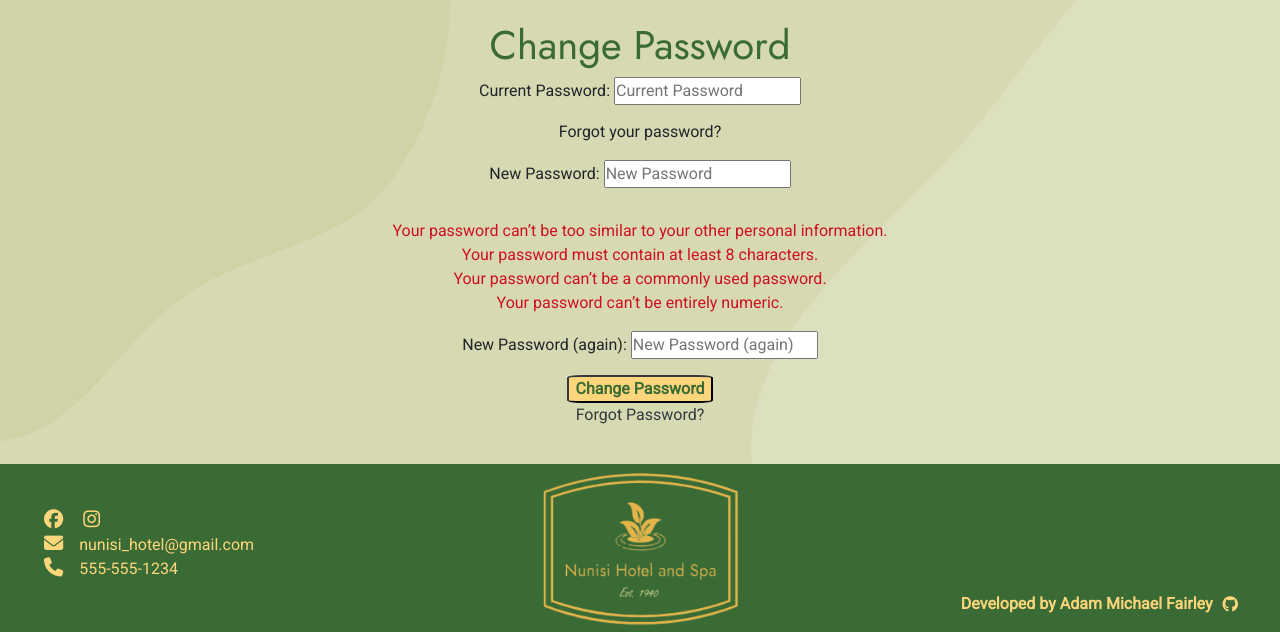
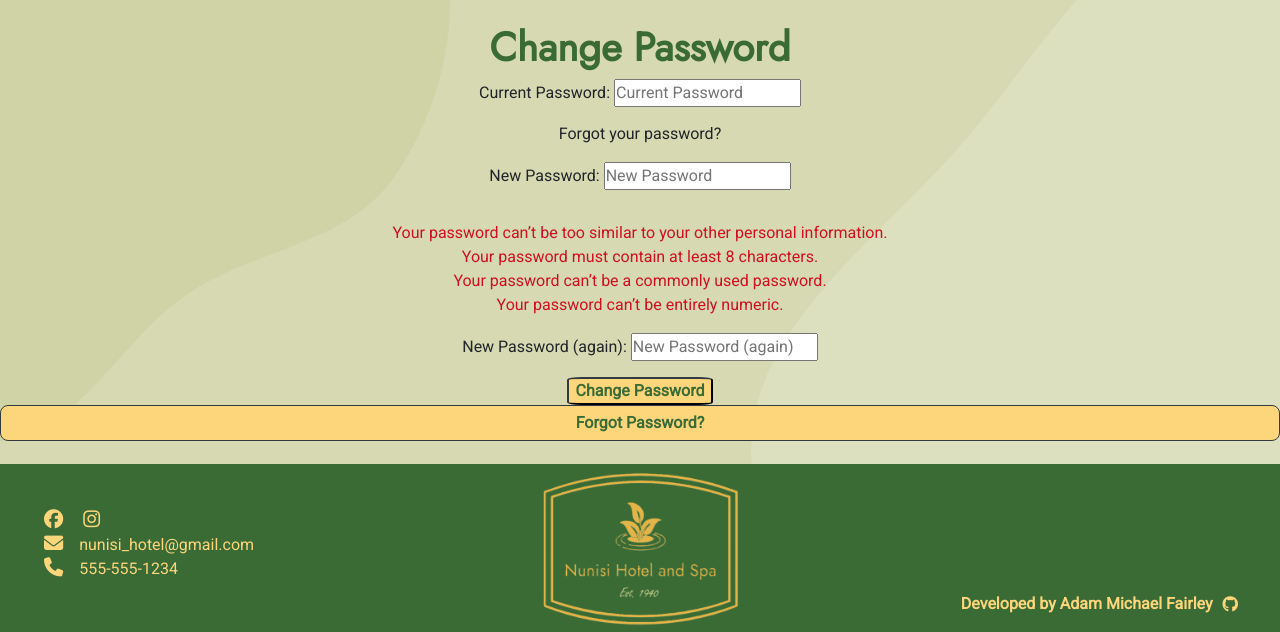
Before and after one commit to amfairley/nunisi, a Django app: page /accounts/password/change/ in a window 1280 px wide. Shown: the part 168-800 px from the top of the page. Run offline with Django 5.2, Linux system fonts and the light colour scheme; the visitor is signed in with stand-in values (Sample User, id 1); parts of the project's set-up code (start-up, migrations or seed data) failed here and were passed over; some libraries are stand-ins or nearby versions.

Commit message:
Allauth: restyle the change password page. Issue: #7

```diff
--- a/templates/allauth/account/password_change.html
+++ b/templates/allauth/account/password_change.html
@@ -8,14 +8,16 @@
 {% endblock head_title %}
 {% block content %}
     <div class="content allauth-content">
-        <h1 class="allauth-title">
+        <!--Page title-->
+        <h1 class="page-title">
             {% trans "Change Password" %}
         </h1>
         {% url 'account_change_password' as action_url %}
+        <!--Change password form-->
         <div class="allauth-form-container">
             {% element form form=form method="post" action=action_url %}
                 {% slot body %}
-                    <div class="allauth-form">
+                    <div class="allauth-form sign-up-form">
                         {% csrf_token %}
                         {{ redirect_field }}
                         {% element fields form=form %}
@@ -23,13 +25,15 @@
                     </div>
                 {% endslot %}
                 {% slot actions %}
+                    <!--Submit button-->
                     <div class="allauth-button-div">
                         {% element button type="submit" %}
                             {% trans "Change Password" %}
                         {% endelement %}
                     </div>
-                    <p class="allauth-message">
-                        <a href="{% url 'account_reset_password' %}">{% trans "Forgot Password?" %}</a>
+                    <!--Reset password-->
+                    <p class="allauth-button-div">
+                        <a href="{% url 'account_reset_password' %}" class="nunisi-button forgot-password-button">{% trans "Forgot Password?" %}</a>
                     </p>
                 {% endslot %}
             {% endelement %}
```
